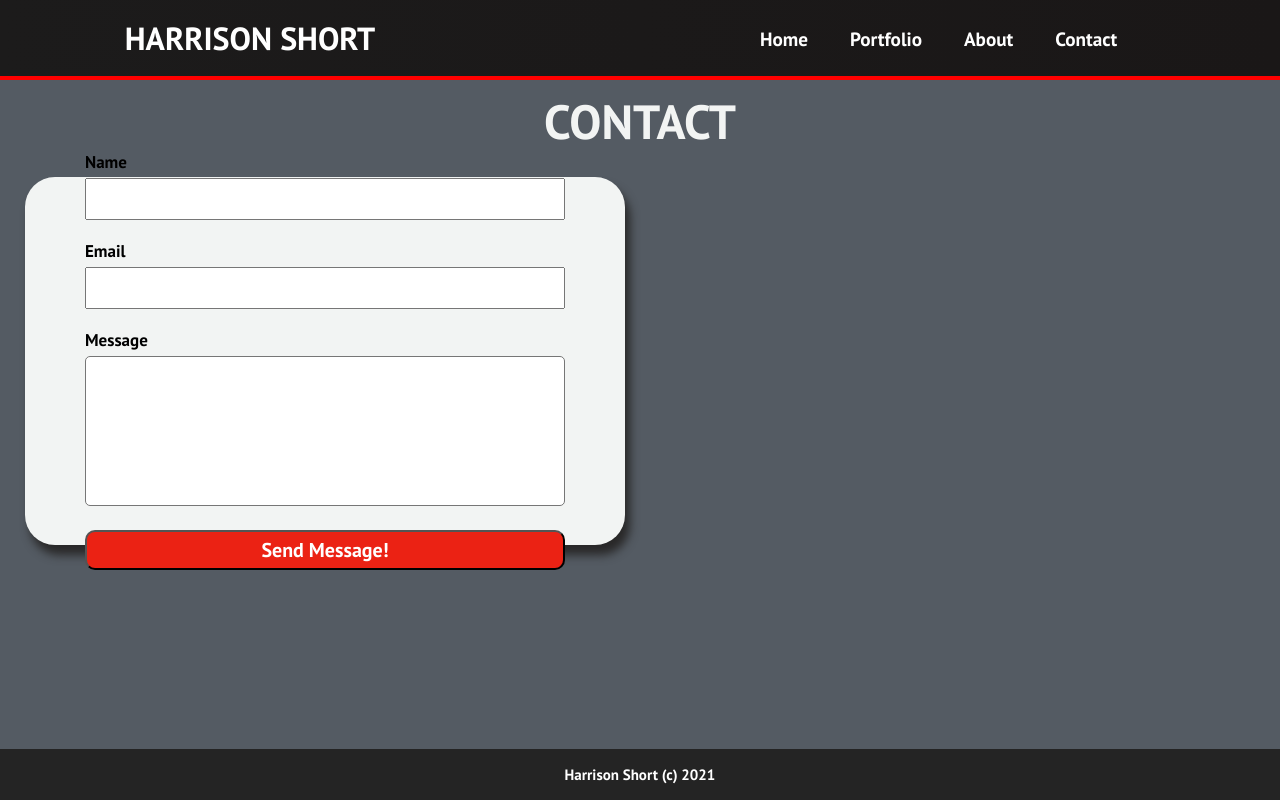
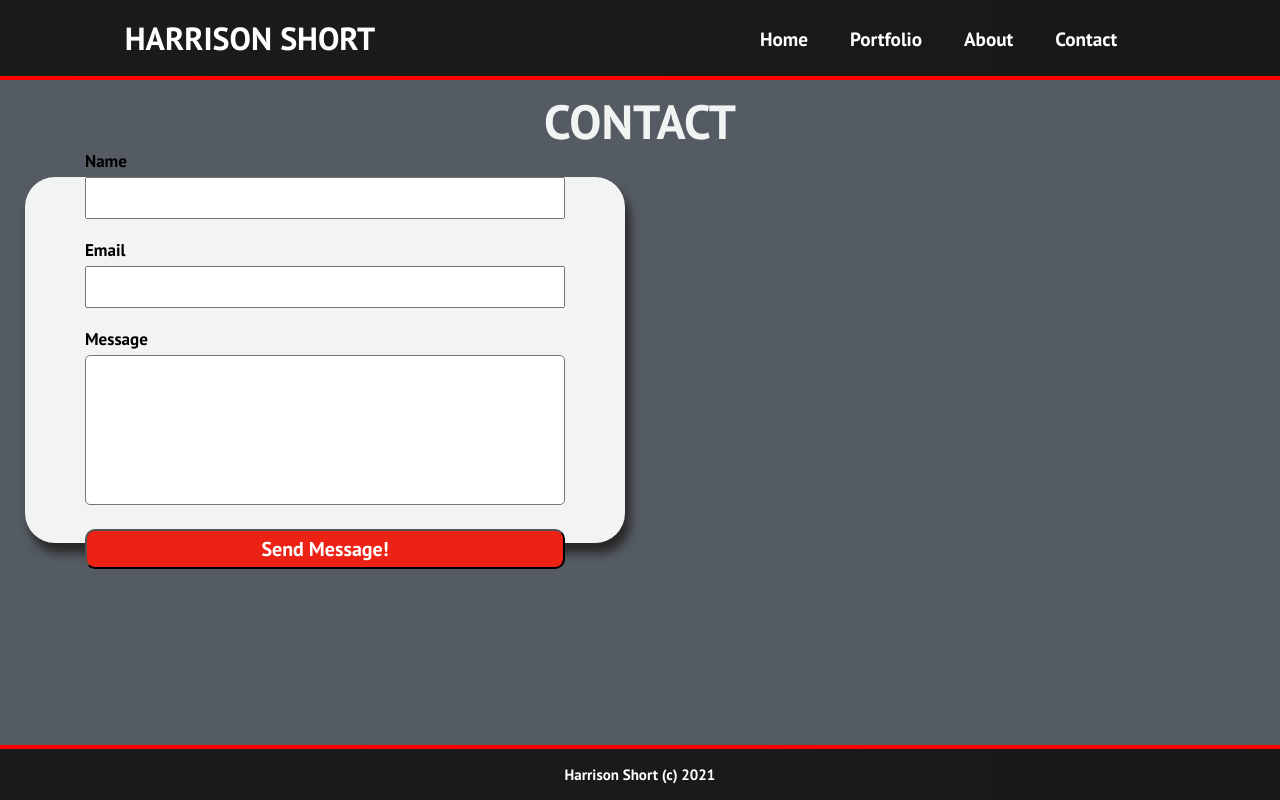
Before and after one commit to HarrisonShort/portfolio-website, a React (Create React App) app: page /contact in a window 1280 px wide. Built offline with nearby package versions, Linux system fonts and the light colour scheme.

Commit message:
CHANGE so footer mirrors navbar

```diff
--- a/src/components/Footer.css
+++ b/src/components/Footer.css
@@ -1,7 +1,8 @@
 .footer-container {
-  background-color: #242424;
+  background: linear-gradient(90deg, rgb(28, 27, 27) 0%, rgb(26, 23, 23) 100%);
   padding: 16px;
   flex: 0 0 auto;
+  border-top: 4px solid rgb(255, 0, 0);
 }
 
 .footer-copyright {
```
